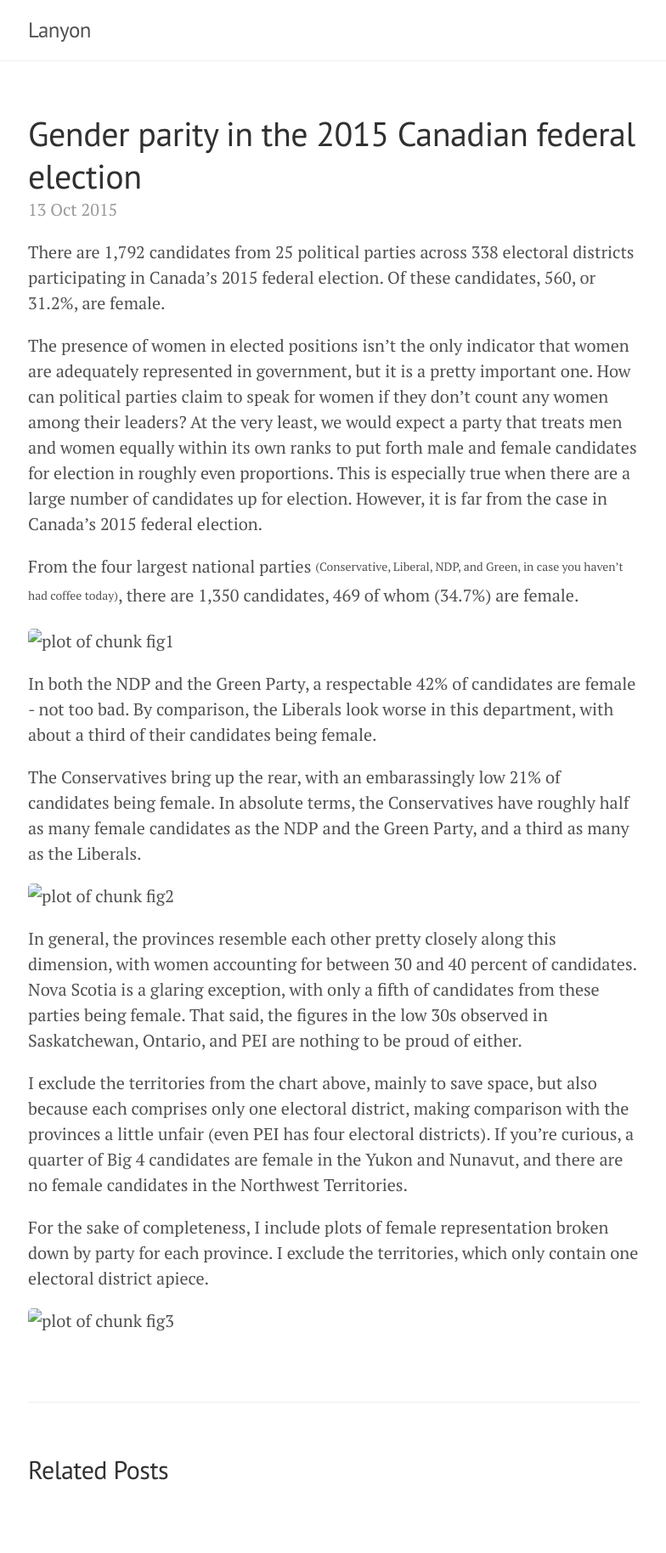
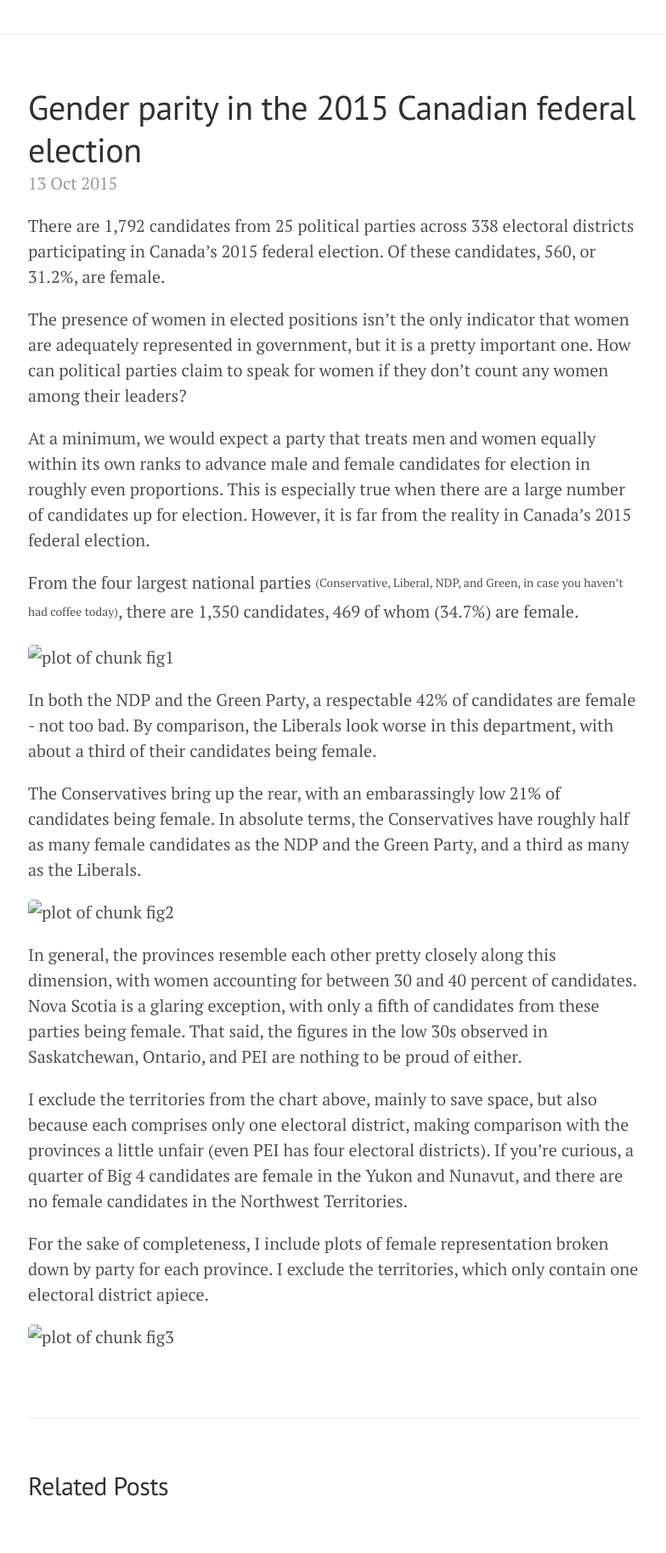
Before and after one commit to no-language/elect-gender, a Jekyll site: the page built from _posts/2015-10-13-gender.md, in a window 1280 px wide. Shown: the whole page at 85% size, without its empty margins (247-1031 px from the left). Built offline with Jekyll 4.4.1, drawn with Linux system fonts in a browser that asks for light colours.

Commit message:
title in config, copy-editing, figure labels

```diff
--- a/_config.yml
+++ b/_config.yml
@@ -5,18 +5,18 @@ permalink:           pretty
 relative_permalinks: true
 
 # Setup
-title:               'Lanyon'
+title:               ''
 tagline:             ''
-description:         'A reserved <a href="http://jekyllrb.com" target="_blank">Jekyll</a> theme that places the utmost gravity on content with a hidden drawer. Made by <a href="https://twitter.com/mdo" target="_blank">@mdo</a>.'
-url:                 http://lanyon.getpoole.com
+description:         ''
+url:                 http://no-language.github.io
 baseurl:             http://no-language.github.io/elect-gender/
 paginate:            5
 
 # About/contact
 author:
-  name:              Mark Otto
-  url:               https://twitter.com/mdo
-  email:             markdotto@gmail.com
+  name:              Dylan Moeller
+  url:               https://twitter.com/likelikethethe
+  email:             dylanmoeller@gmail.com
 
 # Custom vars
 version:             1.0.0
--- a/_posts/2015-10-13-gender.md
+++ b/_posts/2015-10-13-gender.md
@@ -5,13 +5,15 @@ title: Gender parity in the 2015 Canadian federal election
 
 There are 1,792 candidates from 25 political parties across 338 electoral districts participating in Canada's 2015 federal election. Of these candidates, 560, or 31.2%, are female.
 
-The presence of women in elected positions isn't the only indicator that women are adequately represented in government, but it is a pretty important one. How can political parties claim to speak for women if they don't count any women among their leaders? At the very least, we would expect a party that treats men and women equally within its own ranks to put forth male and female candidates for election in roughly even proportions. This is especially true when there are a large number of candidates up for election. However, it is far from the case in Canada's 2015 federal election.
+The presence of women in elected positions isn't the only indicator that women are adequately represented in government, but it is a pretty important one. How can political parties claim to speak for women if they don't count any women among their leaders?
+
+At a minimum, we would expect a party that treats men and women equally within its own ranks to advance male and female candidates for election in roughly even proportions. This is especially true when there are a large number of candidates up for election. However, it is far from the reality in Canada's 2015 federal election.
 
 From the four largest national parties <sub><sup>(Conservative, Liberal, NDP, and Green, in case you haven't had coffee today)</sup></sub>, there are 1,350 candidates, 469 of whom (34.7%) are female.
 
 
 
-<img src="figure/fig1-1.png" title="plot of chunk fig1" alt="plot of chunk fig1" style="display: block; margin: auto;" />
+<img src="figure/fig1-1.png" title="plot of chunk fig1" style="display: block; max-width: 800px; margin: auto;" />
 
 In both the NDP and the Green Party, a respectable 42% of candidates are female - not too bad. By comparison, the Liberals look worse in this department, with about a third of their candidates being female.
 
@@ -19,7 +21,7 @@ The Conservatives bring up the rear, with an embarassingly low 21% of candidates
 
 
 
-<img src="figure/fig2-1.png" title="plot of chunk fig2" alt="plot of chunk fig2" style="display: block; margin: auto;" />
+<img src="figure/fig2-1.png" title="plot of chunk fig2" style="display: block; max-width: 800px; margin: auto;" />
 
 In general, the provinces resemble each other pretty closely along this dimension, with women accounting for between 30 and 40 percent of candidates. Nova Scotia is a glaring exception, with only a fifth of candidates from these parties being female. That said, the figures in the low 30s observed in Saskatchewan, Ontario, and PEI are nothing to be proud of either.
 
@@ -29,4 +31,4 @@ For the sake of completeness, I include plots of female representation broken do
 
 
 
-<img src="figure/fig3-1.png" title="plot of chunk fig3" alt="plot of chunk fig3" style="display: block; margin: auto;" />
+<img src="figure/fig3-1.png" title="plot of chunk fig3" style="display: block; max-width: 800px; margin: auto;" />
```
Also changed, not shown: figure/fig1-1.png, figure/fig2-1.png, figure/fig3-1.png.
